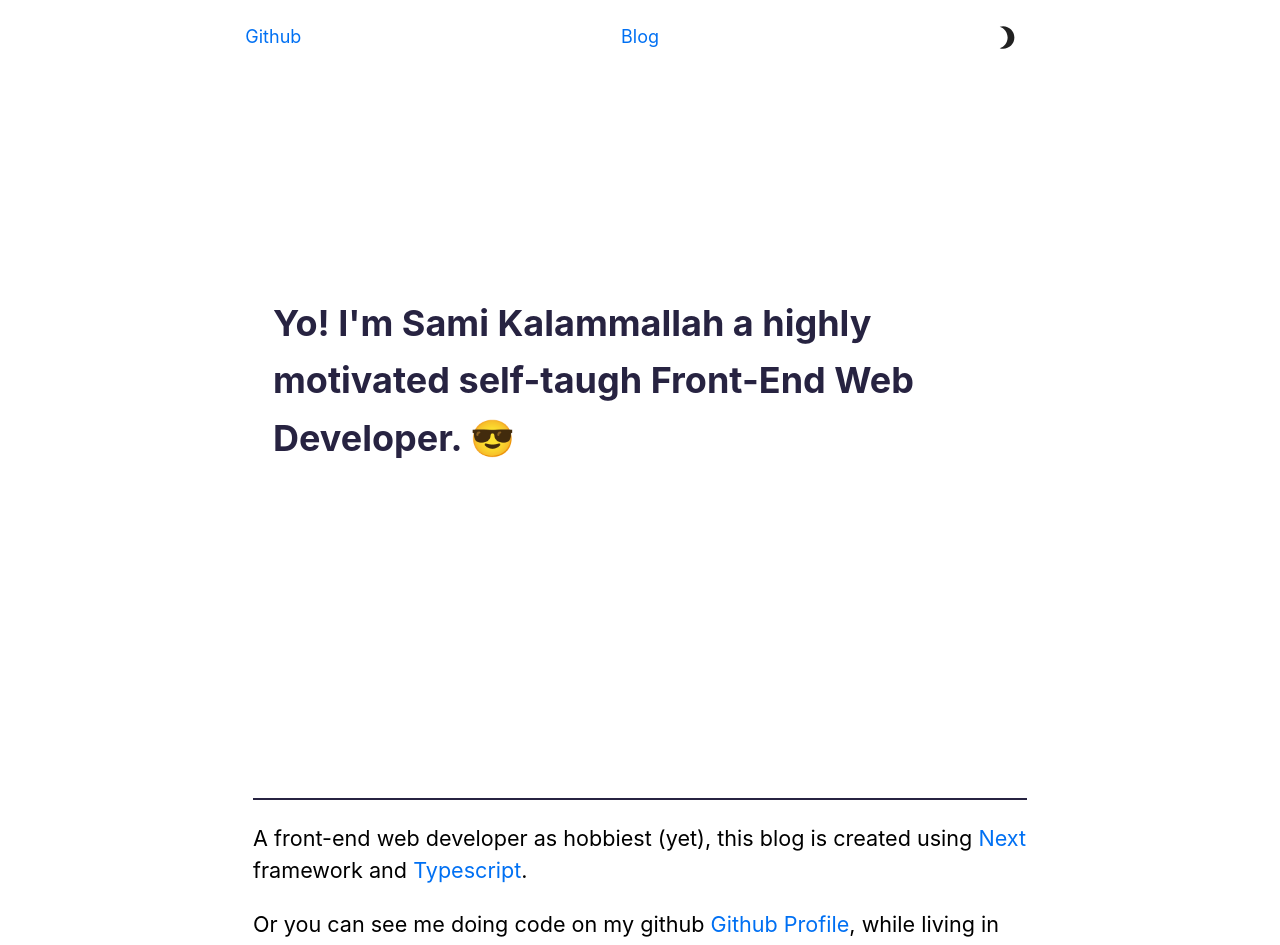
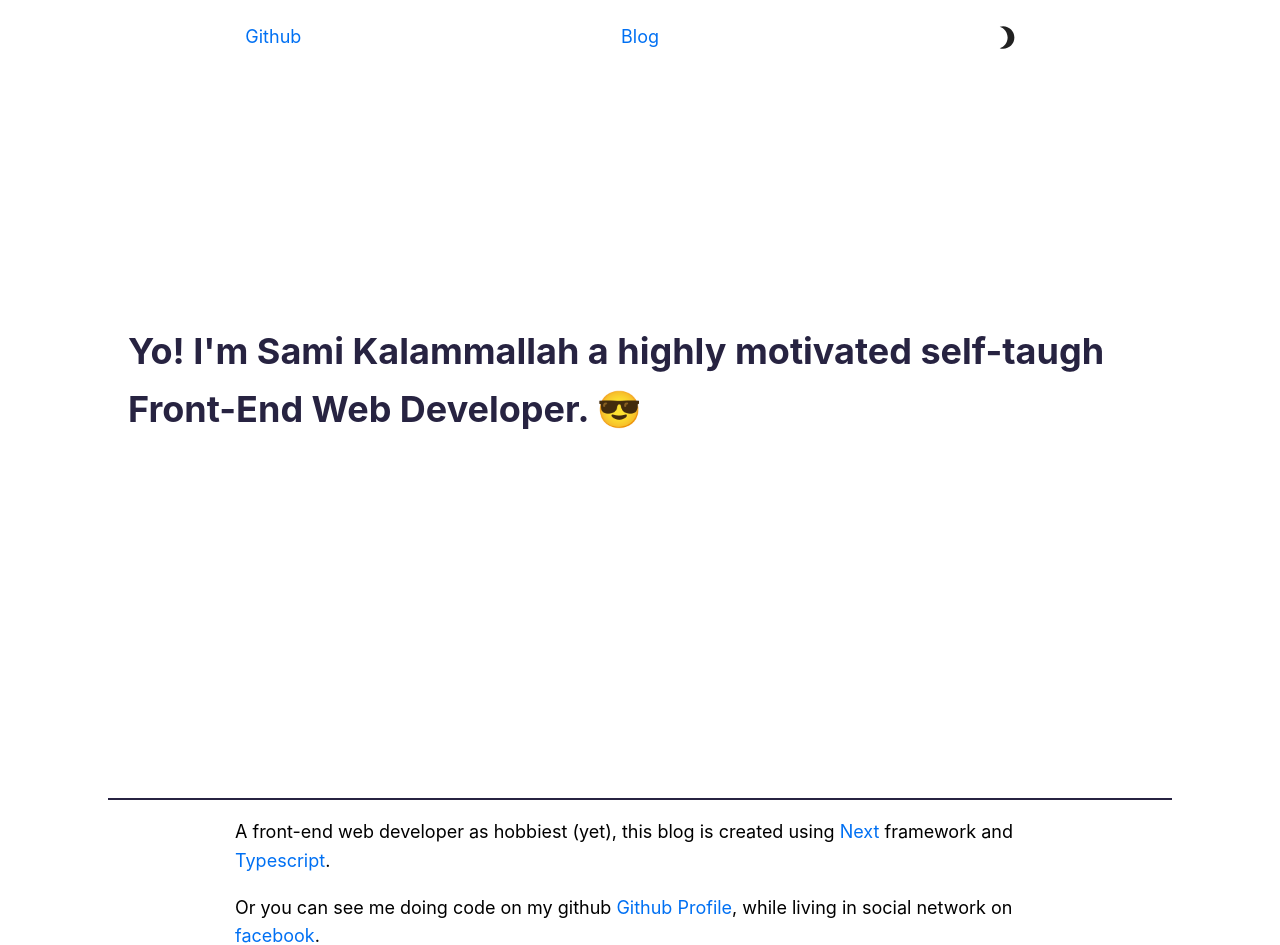
Before and after one commit to SamX23/my-blog, a Next.js app: page / in a window 1280 px wide. Shown: the top 945 px of the page. Built offline with nearby package versions, Linux system fonts and the light colour scheme.

Commit message:
add and increase container width

```diff
--- a/pages/index.tsx
+++ b/pages/index.tsx
@@ -6,7 +6,7 @@ export default function Home() {
   return (
     <Layout home>
       <Navigation />
-      <section className={utilStyles.headingMd}>
+      <section className={utilStyles.headingMd && utilStyles.container}>
         <p>
           A front-end web developer as hobbiest (yet), this blog is created
           using <a href="https://nextjs.org/">Next</a> framework and{" "}
--- a/styles/layout.module.css
+++ b/styles/layout.module.css
@@ -1,5 +1,5 @@
 .container {
-  max-width: 45rem;
+  max-width: 1100px;
   padding: 0 1rem;
   margin: 0 auto;
 }
--- a/styles/utils.module.css
+++ b/styles/utils.module.css
@@ -36,3 +36,8 @@
 .padding1px {
   padding-top: 1px;
 }
+
+.container {
+  max-width: 45em;
+  margin: auto;
+}
```
